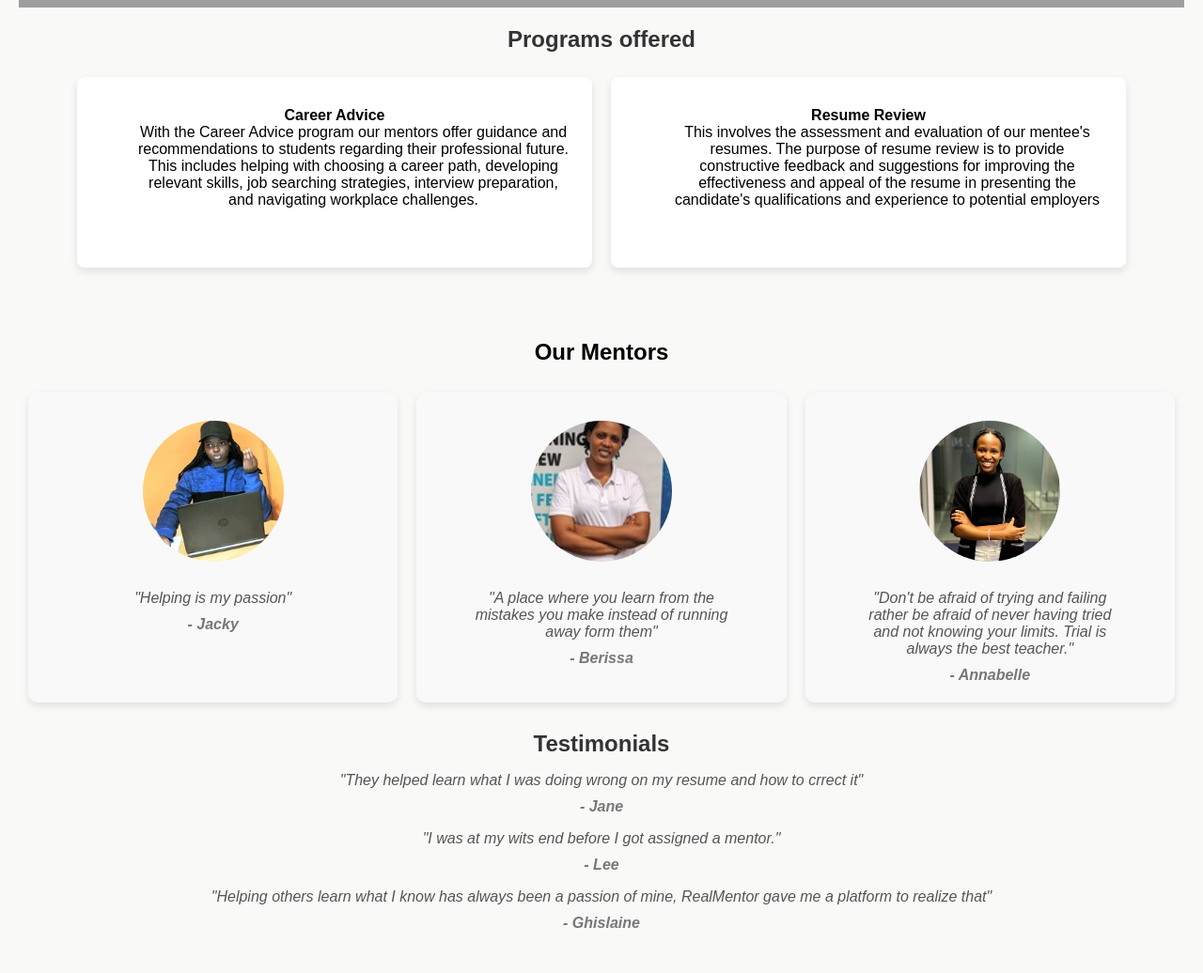
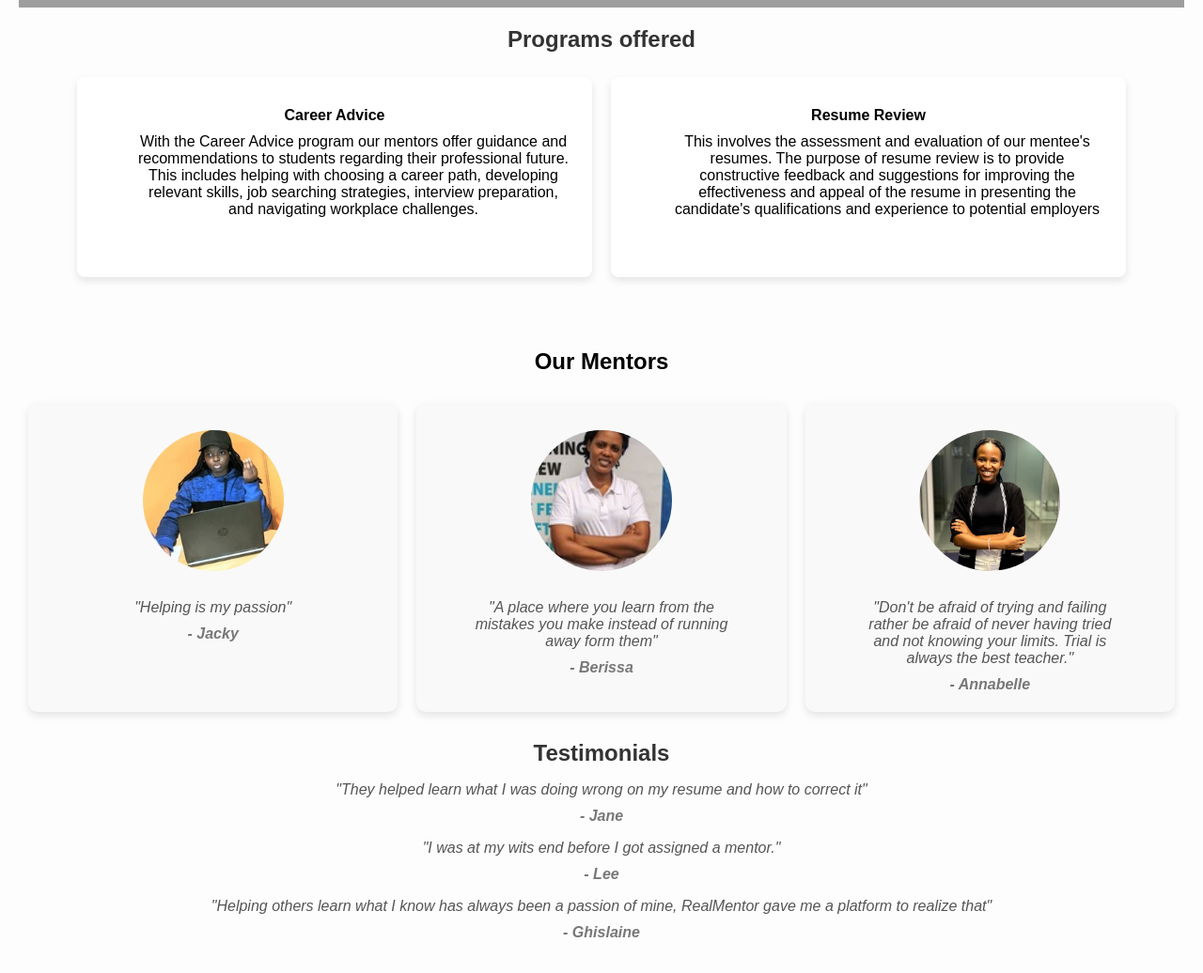
Before and after one commit to N-Ghi/HTML-CSS-Group_25, a plain HTML site: page Home.html in a window 1280 px wide. Shown: the part 600-1636 px from the top of the page at 94% size. Drawn offline with Linux system fonts and the light colour scheme; grey boxes are pictures that could not be loaded.

Commit message:
remove typos

```diff
--- a/Home.css
+++ b/Home.css
@@ -33,7 +33,7 @@ nav a:hover {
   margin-right: 20px;
 }
 body {
-  background-color: #f9f9f8;
+  background-color: #fdfdfd;
   font-family: Arial, sans-serif;
   margin: 0;
   padding: 0;
@@ -109,6 +109,7 @@ body {
   margin-top: 10px;
 }
 .Programs dd {
+  margin-top: 10px;
   margin-bottom: 40px;
   width: auto !important;
 }
--- a/Home.html
+++ b/Home.html
@@ -93,7 +93,7 @@
         <h2>Testimonials</h2>
         <blockquote>
           "They helped learn what I was doing wrong on my resume and how to
-          crrect it"
+          correct it"
         </blockquote>
         <cite>- Jane</cite>
         <blockquote>
```
